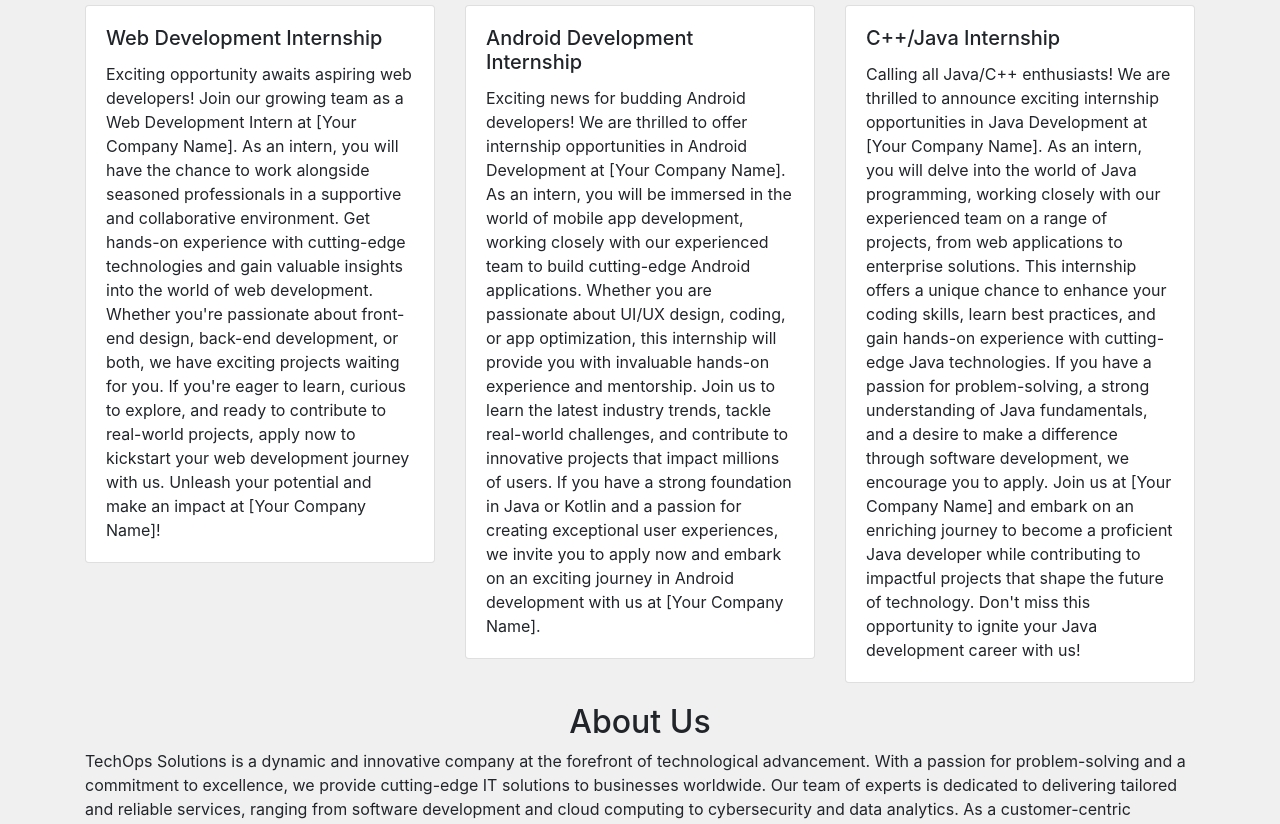
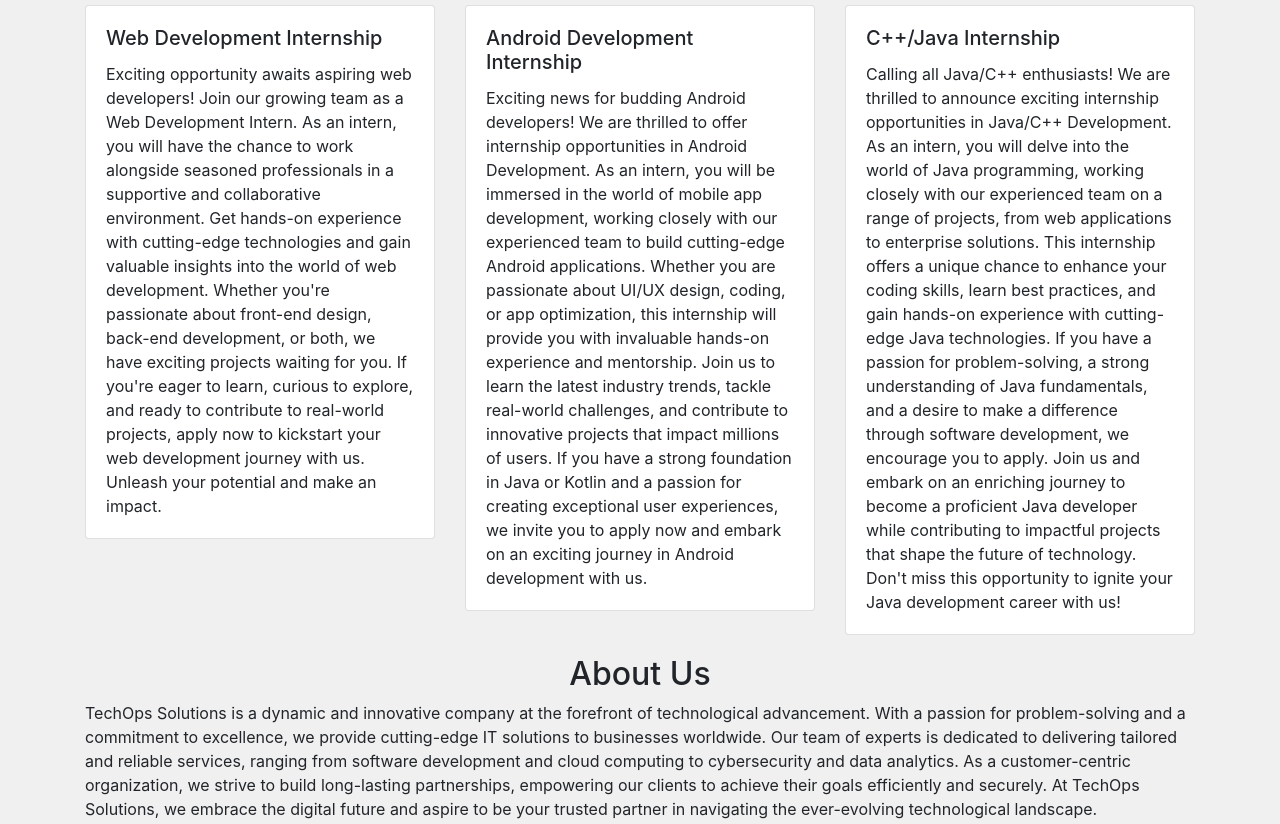
Before and after one commit to tech-ops-solutions/site, a plain HTML site: page index.html in a window 1280 px wide. Shown: the part 441-1265 px from the top of the page. Drawn offline with nearby package versions, Linux system fonts and the light colour scheme.

Commit message:
Update index.html

```diff
--- a/index.html
+++ b/index.html
@@ -78,7 +78,7 @@
     <div class="container text-center">
       <h1 class="display-4">TechOps Solutions</h1>
       <p class="lead">We are actively recruiting fresh talents in the industry.</p>
-      <a class="btn btn-primary btn-lg btn-apply" href="https://forms.gle/RiHXB22wKLGqdYuA9">Apply for Internships</a>
+      <a class="btn btn-primary btn-lg btn-apply" href="https://forms.gle/RiHXB22wKLGqdYuA9" target="blank">Apply for Internships</a>
     </div>
   </div>
 
@@ -90,7 +90,7 @@
         <div class="card">
           <div class="card-body">
             <h5 class="card-title">Web Development Internship</h5>
-            <p class="card-text">Exciting opportunity awaits aspiring web developers! Join our growing team as a Web Development Intern at [Your Company Name]. As an intern, you will have the chance to work alongside seasoned professionals in a supportive and collaborative environment. Get hands-on experience with cutting-edge technologies and gain valuable insights into the world of web development. Whether you're passionate about front-end design, back-end development, or both, we have exciting projects waiting for you. If you're eager to learn, curious to explore, and ready to contribute to real-world projects, apply now to kickstart your web development journey with us. Unleash your potential and make an impact at [Your Company Name]!</p>
+            <p class="card-text">Exciting opportunity awaits aspiring web developers! Join our growing team as a Web Development Intern. As an intern, you will have the chance to work alongside seasoned professionals in a supportive and collaborative environment. Get hands-on experience with cutting-edge technologies and gain valuable insights into the world of web development. Whether you're passionate about front-end design, back-end development, or both, we have exciting projects waiting for you. If you're eager to learn, curious to explore, and ready to contribute to real-world projects, apply now to kickstart your web development journey with us. Unleash your potential and make an impact.</p>
           </div>
         </div>
       </div>
@@ -98,7 +98,7 @@
         <div class="card">
           <div class="card-body">
             <h5 class="card-title">Android Development Internship</h5>
-            <p class="card-text">Exciting news for budding Android developers! We are thrilled to offer internship opportunities in Android Development at [Your Company Name]. As an intern, you will be immersed in the world of mobile app development, working closely with our experienced team to build cutting-edge Android applications. Whether you are passionate about UI/UX design, coding, or app optimization, this internship will provide you with invaluable hands-on experience and mentorship. Join us to learn the latest industry trends, tackle real-world challenges, and contribute to innovative projects that impact millions of users. If you have a strong foundation in Java or Kotlin and a passion for creating exceptional user experiences, we invite you to apply now and embark on an exciting journey in Android development with us at [Your Company Name].</p>
+            <p class="card-text">Exciting news for budding Android developers! We are thrilled to offer internship opportunities in Android Development. As an intern, you will be immersed in the world of mobile app development, working closely with our experienced team to build cutting-edge Android applications. Whether you are passionate about UI/UX design, coding, or app optimization, this internship will provide you with invaluable hands-on experience and mentorship. Join us to learn the latest industry trends, tackle real-world challenges, and contribute to innovative projects that impact millions of users. If you have a strong foundation in Java or Kotlin and a passion for creating exceptional user experiences, we invite you to apply now and embark on an exciting journey in Android development with us.</p>
           </div>
         </div>
       </div>
@@ -106,7 +106,7 @@
         <div class="card">
           <div class="card-body">
             <h5 class="card-title">C++/Java Internship</h5>
-            <p class="card-text">Calling all Java/C++ enthusiasts! We are thrilled to announce exciting internship opportunities in Java Development at [Your Company Name]. As an intern, you will delve into the world of Java programming, working closely with our experienced team on a range of projects, from web applications to enterprise solutions. This internship offers a unique chance to enhance your coding skills, learn best practices, and gain hands-on experience with cutting-edge Java technologies. If you have a passion for problem-solving, a strong understanding of Java fundamentals, and a desire to make a difference through software development, we encourage you to apply. Join us at [Your Company Name] and embark on an enriching journey to become a proficient Java developer while contributing to impactful projects that shape the future of technology. Don't miss this opportunity to ignite your Java development career with us!</p>
+            <p class="card-text">Calling all Java/C++ enthusiasts! We are thrilled to announce exciting internship opportunities in Java/C++ Development. As an intern, you will delve into the world of Java programming, working closely with our experienced team on a range of projects, from web applications to enterprise solutions. This internship offers a unique chance to enhance your coding skills, learn best practices, and gain hands-on experience with cutting-edge Java technologies. If you have a passion for problem-solving, a strong understanding of Java fundamentals, and a desire to make a difference through software development, we encourage you to apply. Join us and embark on an enriching journey to become a proficient Java developer while contributing to impactful projects that shape the future of technology. Don't miss this opportunity to ignite your Java development career with us!</p>
           </div>
         </div>
       </div>
@@ -128,7 +128,7 @@
     <div class="container">
       <h2>Contact Us</h2>
       <p><a style="color: #f0f0f0;" href="mailto:developers.techops@gmail.com">Email: developers.techops@gmail.com</a> <img src="https://www.rightclickcomputersolutions.com/wp-content/uploads/2018/05/Gmail_logo.max-2800x2800.png" width="30px" height="30px">  </p>
-      <p><a style="color: #f0f0f0;" href="https://www.linkedin.com/in/techops-solutions/">Contact on LinkedIN</a> <img src="https://cdn.freebiesupply.com/logos/large/2x/linkedin-icon-logo-png-transparent.png" width="30px" height="30px">  </p>
+      <p><a style="color: #f0f0f0;" href="https://www.linkedin.com/in/techops-solutions/" target="blank">Contact on LinkedIN</a> <img src="https://cdn.freebiesupply.com/logos/large/2x/linkedin-icon-logo-png-transparent.png" width="30px" height="30px">  </p>
 
       <p>Address:  Noida, India</p>
       <p>Made With &hearts; </p>
```
